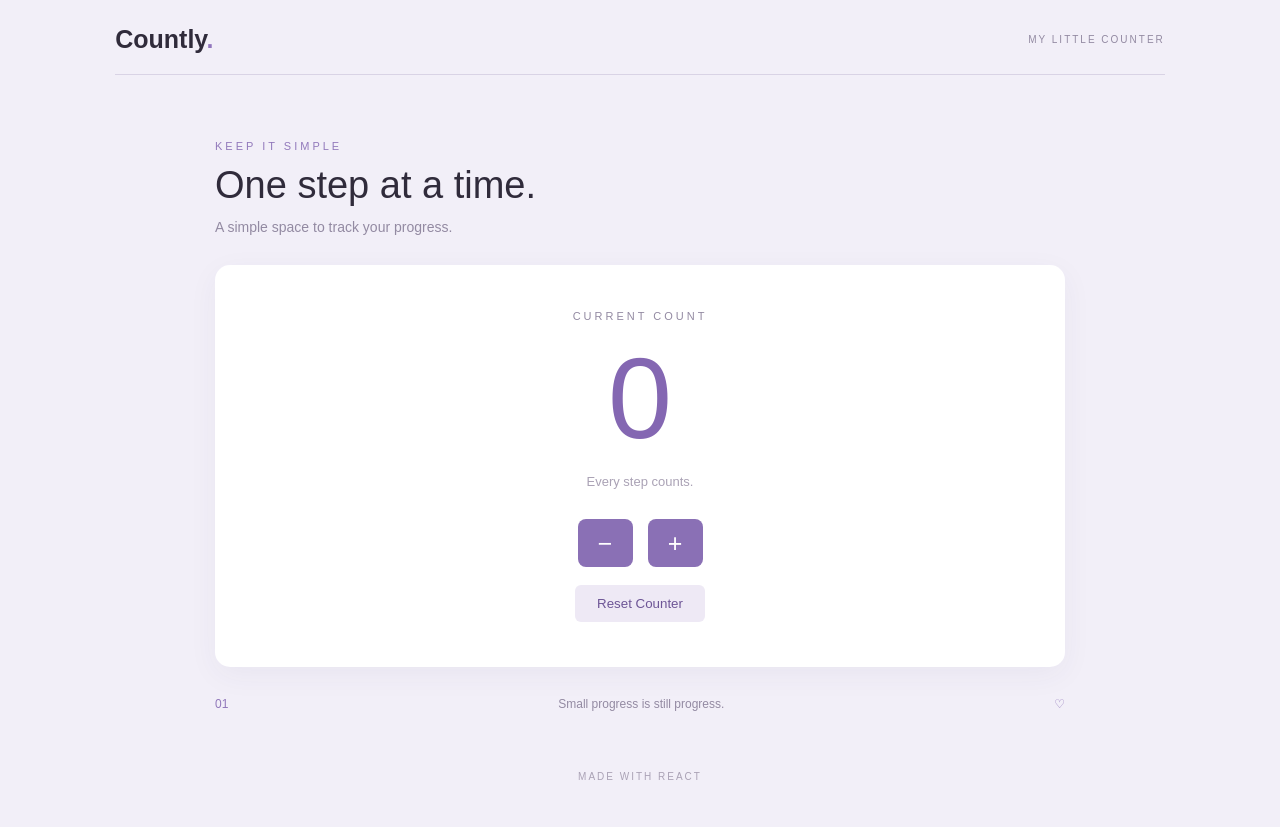
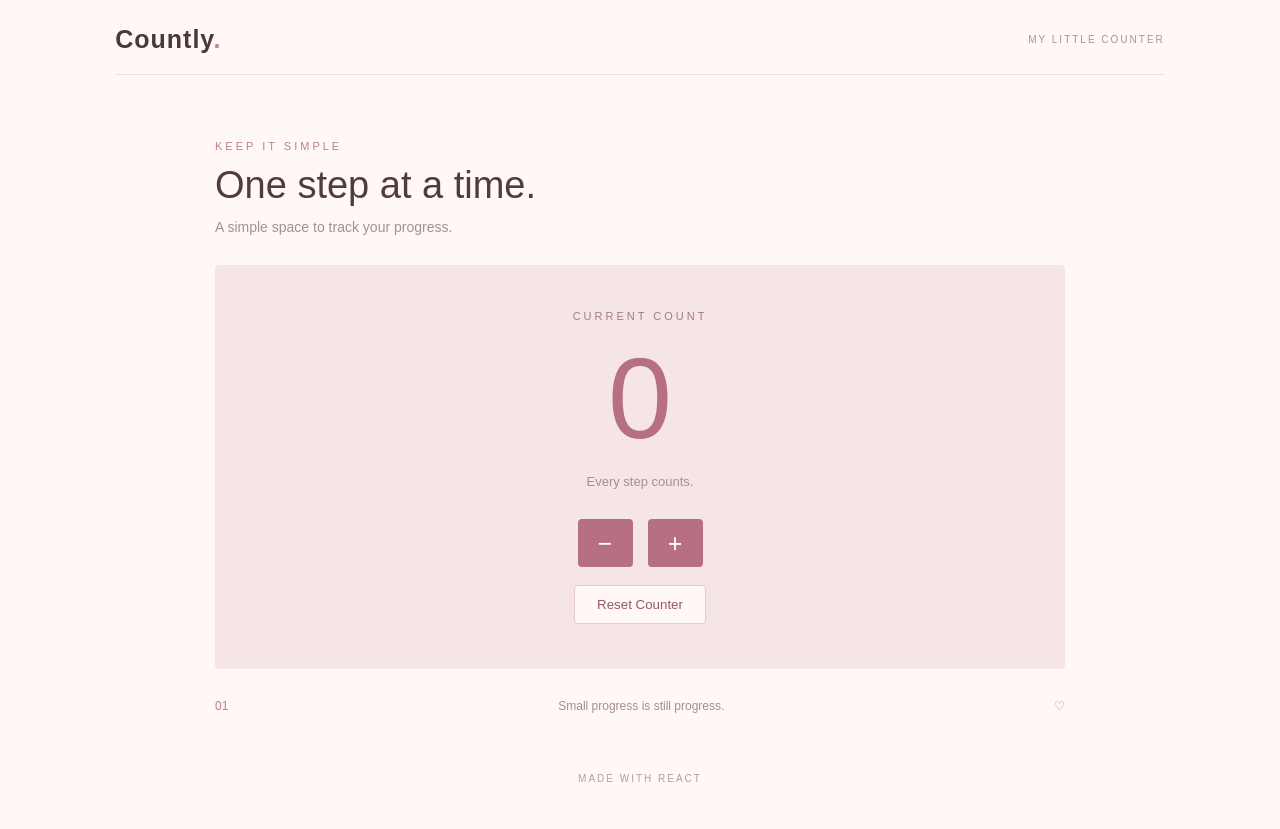
Before and after one commit to hamayalzaheer7-cpu/counter_hamayal, a React (Vite) app: page / in a window 1280 px wide. Built offline with nearby package versions, Linux system fonts and the light colour scheme.

Commit message:
new commit

```diff
--- a/src/App.css
+++ b/src/App.css
@@ -1,3 +1,4 @@
+
 * {
   margin: 0;
   padding: 0;
@@ -10,8 +11,8 @@ body {
 
 .app {
   min-height: 100vh;
-  background: #f2eff8;
-  color: #302b3b;
+  background: #fff8f7;
+  color: #49383c;
   padding: 25px 9%;
 }
 
@@ -21,21 +22,22 @@ nav {
   justify-content: space-between;
   align-items: center;
   padding-bottom: 20px;
-  border-bottom: 1px solid #d9d3e5;
+  border-bottom: 1px solid #f0dddd;
 }
 
 nav h2 {
   font-size: 25px;
+  letter-spacing: 1px;
 }
 
 nav h2 span {
-  color: #9176bd;
+  color: #c77f91;
 }
 
 nav p {
   font-size: 10px;
   letter-spacing: 2px;
-  color: #938aa2;
+  color: #ae9298;
 }
 
 /* Main content */
@@ -49,7 +51,7 @@ main {
 }
 
 .small-heading {
-  color: #9279bb;
+  color: #bd7f90;
   font-size: 11px;
   letter-spacing: 3px;
 }
@@ -58,41 +60,41 @@ main {
   font-size: 38px;
   font-weight: 500;
   margin: 12px 0;
+  color: #513b42;
 }
 
 .subtitle {
-  color: #938aa2;
+  color: #a58e94;
   font-size: 14px;
 }
 
-/* Counter */
+/* Counter area */
 .counter-area {
-  background: #ffffff;
+  background: #f5e5e7;
   padding: 45px 25px;
   text-align: center;
-  border-radius: 15px;
-  box-shadow: 0 8px 30px #43345c0d;
+  border-radius: 4px;
 }
 
 .count-label {
   font-size: 11px;
   letter-spacing: 3px;
-  color: #938aa2;
+  color: #a47b84;
 }
 
 .counter-area h2 {
   font-size: 115px;
   font-weight: 400;
-  color: #8467b2;
+  color: #b76f82;
   margin: 10px 0;
 }
 
 .count-message {
-  color: #aaa2b5;
+  color: #a58e94;
   font-size: 13px;
 }
 
-/* Counter buttons */
+/* Buttons */
 .buttons {
   display: flex;
   justify-content: center;
@@ -104,29 +106,29 @@ main {
   width: 55px;
   height: 48px;
   border: none;
-  border-radius: 8px;
-  background: #8a70b5;
+  border-radius: 4px;
+  background: #b76f82;
   color: white;
   font-size: 25px;
   cursor: pointer;
 }
 
 .buttons button:hover {
-  background: #6d5596;
+  background: #99576a;
 }
 
 .reset-btn {
   margin-top: 18px;
   padding: 11px 22px;
-  background: #eee9f5;
-  color: #6d5596;
-  border: none;
-  border-radius: 6px;
+  background: #fff8f7;
+  color: #99576a;
+  border: 1px solid #e8c9d0;
+  border-radius: 4px;
   cursor: pointer;
 }
 
 .reset-btn:hover {
-  background: #e2d9ef;
+  background: #f0dadd;
 }
 
 /* Bottom note */
@@ -135,17 +137,17 @@ main {
   justify-content: space-between;
   align-items: center;
   margin-top: 30px;
-  color: #938aa2;
+  color: #a58e94;
   font-size: 12px;
 }
 
 .bottom-text span {
-  color: #9279bb;
+  color: #bd7f90;
 }
 
 footer {
   text-align: center;
-  color: #aaa2b5;
+  color: #b49da2;
   font-size: 10px;
   letter-spacing: 2px;
   padding: 20px;
```
